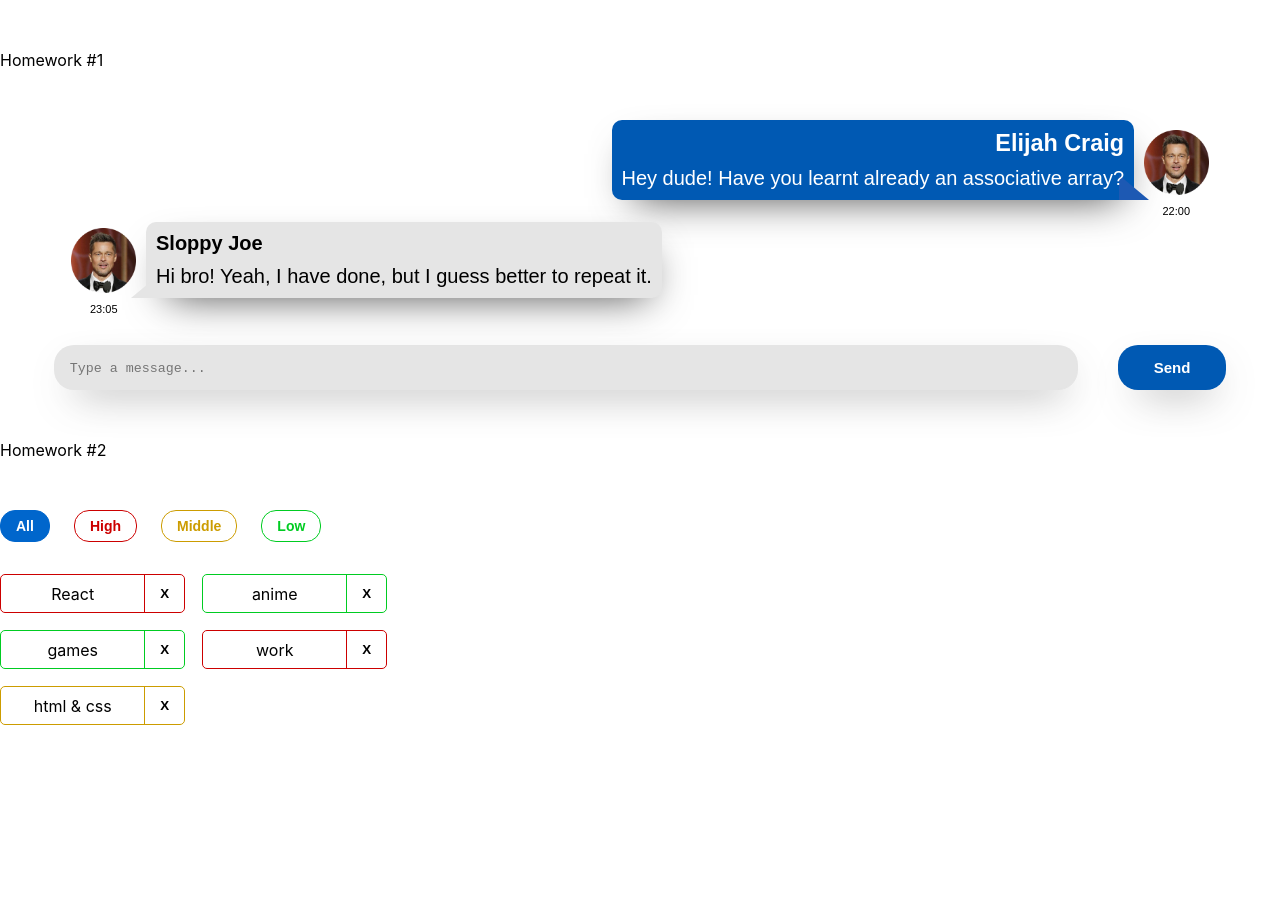
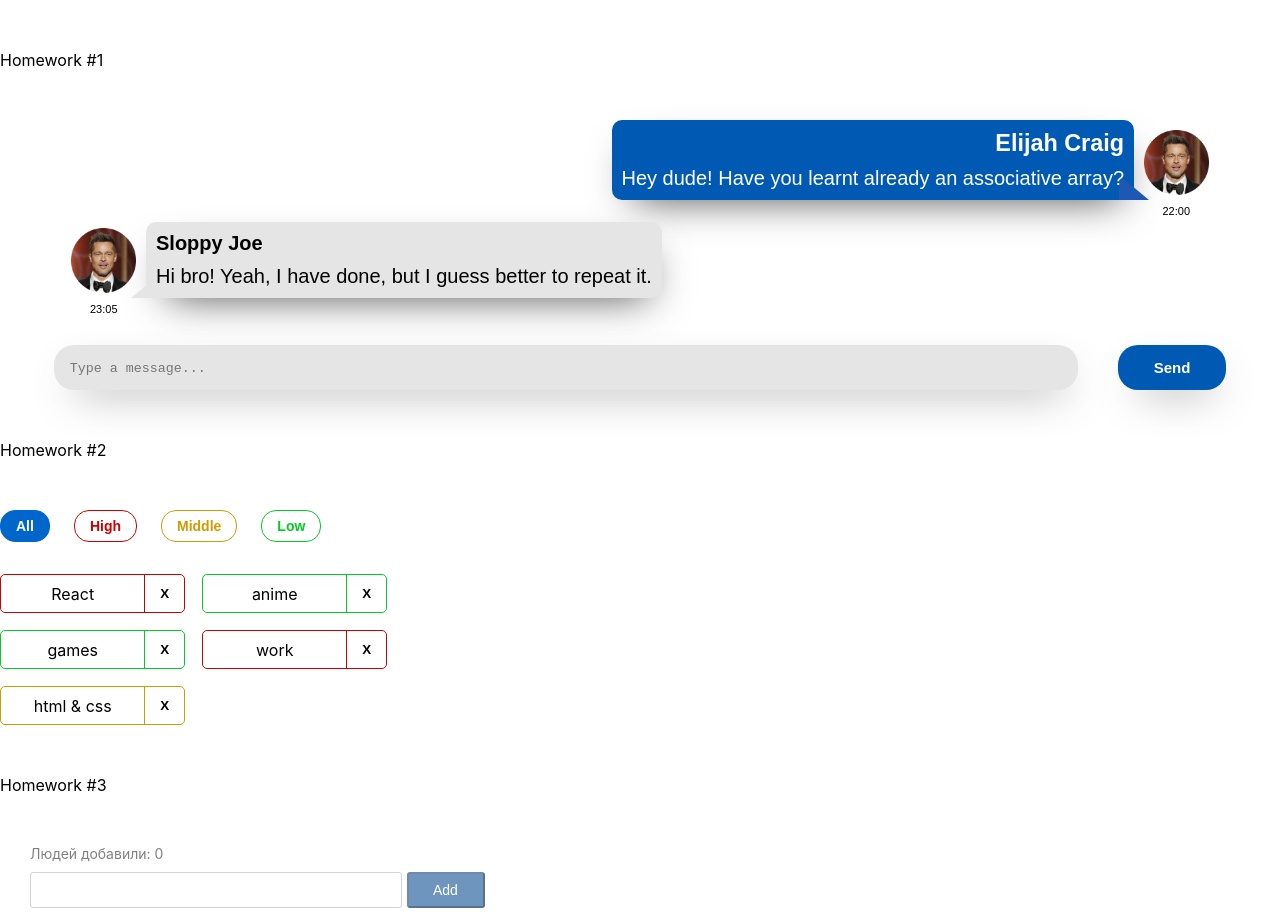
Before and after one commit to VladTomchuk/homeworks_since_sprint_2, a React (Create React App) app: page / in a window 1280 px wide. Before the commit the page ends 800 px from the top, so only its background shows below. Built offline with nearby package versions, Linux system fonts and the light colour scheme.

Commit message:
Finished HW3, but still doesn't pass test of pureOnBlur and lack to fix somme types from any

```diff
--- a/src/s1-main/App.tsx
+++ b/src/s1-main/App.tsx
@@ -2,6 +2,7 @@ import React from 'react'
 import s from './App.module.css'
 import HW1 from '../s2-homeworks/hw01/HW1'
 import HW2 from "../s2-homeworks/hw02/HW2";
+import HW3 from "../s2-homeworks/hw03/HW3";
 
 function App() {
     return (
@@ -9,7 +10,7 @@ function App() {
             <HW1/>
             {/*раскомментировать по ходу выполнения*/}
             <HW2/>
-            {/*<HW3/>*/}
+            <HW3/>
             {/*<HW4/>*/}
 
             {/*при выполнении дз 5 и более - закомментировать здесь дз 1-4, так как они есть внутри дз 5*/}
--- a/src/s2-homeworks/hw03/Greeting.module.css
+++ b/src/s2-homeworks/hw03/Greeting.module.css
@@ -1,22 +1,47 @@
 .greetingForm {
+    margin-left: 30px;
 }
 
 .inputAndButtonContainer {
+    display: flex;
 }
 
 .error {
+    color: red;
+    margin-top: 5px;
 }
 
 .input {
+    width: 372px;
+    height: 36px;
+    margin-right: 5px;
+    border: 1px solid lightgray;
+    border-radius: 3px;
 }
 
 .input:focus {
 }
 
 .errorInput {
+    border-color: red;
+    width: 372px;
+    height: 36px;
+    margin-right: 5px;
+    border-radius: 3px;
 }
 
 .button {
+    background-color: #0066cc;
+    color: #FFFFFF;
+    width: 78px;
+    height: 36px;
+    border-radius: 3px;
+    font-size: 14px;
+    font-weight: 400;
+    line-height: 20px;
+    letter-spacing: 0;
+    text-align: left;
+    padding: 5px 24px;
 }
 
 .button:focus {
@@ -26,10 +51,22 @@
 }
 
 .button:disabled {
+
+    background-color: #6e95bd;
+
+    cursor: not-allowed;
 }
 
 .text {
+    color: grey;
+    font-size: 14px;
+    font-weight: 400;
+    line-height: 17px;
+    letter-spacing: 0;
+    text-align: left;
+    margin-bottom: 10px;
 }
 
 .greeting {
+    margin-top: 10px;
 }
--- a/src/s2-homeworks/hw03/Greeting.tsx
+++ b/src/s2-homeworks/hw03/Greeting.tsx
@@ -2,14 +2,14 @@ import React, {ChangeEvent, KeyboardEvent} from 'react'
 import s from './Greeting.module.css'
 
 type GreetingPropsType = {
-    name: any // need to fix any
-    setNameCallback: any // need to fix any
-    addUser: any // need to fix any
-    onBlur: any // need to fix any
-    onEnter: any // need to fix any
-    error: any // need to fix any
-    totalUsers: any // need to fix any
-    lastUserName?: any // need to fix any
+    name: string // need to fix any
+    setNameCallback: (e: ChangeEvent<HTMLInputElement>) => void // need to fix any
+    addUser: () => void // need to fix any
+    onBlur: () => void// need to fix any
+    onEnter: (e: KeyboardEvent<HTMLInputElement>) => void // need to fix any
+    error: null | string // need to fix any
+    totalUsers: number // need to fix any
+    lastUserName?: string // need to fix any
 }
 
 // презентационная компонента (для верстальщика)
@@ -25,7 +25,7 @@ const Greeting: React.FC<GreetingPropsType> = (
         lastUserName,
     } // деструктуризация пропсов
 ) => {
-    const inputClass = s.errorInput // need to fix with (?:)
+    const inputClass = error !== null ? s.errorInput : s.input// need to fix with (?:)
 
     return (
         <div id={'hw3-form'} className={s.greetingForm}>
@@ -57,7 +57,7 @@ const Greeting: React.FC<GreetingPropsType> = (
                     className={s.button}
                     disabled={!name.trim()}
                 >
-                    add
+                    Add
                 </button>
             </div>
 
--- a/src/s2-homeworks/hw03/GreetingContainer.tsx
+++ b/src/s2-homeworks/hw03/GreetingContainer.tsx
@@ -1,20 +1,39 @@
-import React, { ChangeEvent, KeyboardEvent, useState } from 'react'
+import React, {ChangeEvent, KeyboardEvent, useState} from 'react'
 import Greeting from './Greeting'
-import { UserType } from './HW3'
+import {UserType} from './HW3'
 
 type GreetingContainerPropsType = {
-    users: any // need to fix any
-    addUserCallback: any // need to fix any
+    users: UserType[] // need to fix any
+    addUserCallback: (name: string) => void // need to fix any
 }
 
-export const pureAddUser = (name: any, setError: any, setName: any, addUserCallback: any) => {
+export const pureAddUser = (name: string, setError: any, setName: any, addUserCallback: any) => {
+    if (name.trim() !== '') {
+        addUserCallback(name.trim())
+        setName('')
+    } else {
+        setError('Ошибка! Введите имя!')
+    }
+
+    //setError(false)
     // если имя пустое - показать ошибку, иначе - добавить юзера и очистить инпут
 }
 
-export const pureOnBlur = (name: any, setError: any) => { // если имя пустое - показать ошибку
+export const pureOnBlur = (name: string, setError: any) => {
+    if (name.trim() === '') {
+        setError('Ошибка! Введите имя!')
+    } else {
+        setError(null)
+    }// если имя пустое - показать ошибку
 }
 
-export const pureOnEnter = (e: any, addUser: any) => { // если нажата кнопка Enter - добавить
+export const pureOnEnter = (e: KeyboardEvent<HTMLInputElement>, addUser: any) => { // если нажата кнопка Enter - добавить
+
+    if (e.key === 'Enter') {
+        addUser()
+        e.currentTarget.blur()
+    }
+
 }
 
 // более простой и понятный для новичков
@@ -22,17 +41,21 @@ export const pureOnEnter = (e: any, addUser: any) => { // если нажата
 
 // более современный и удобный для про :)
 const GreetingContainer: React.FC<GreetingContainerPropsType> = ({
-    users,
-    addUserCallback,
-}) => {
+                                                                     users,
+                                                                     addUserCallback,
+                                                                 }) => {
     // деструктуризация пропсов
-    const [name, setName] = useState<any>('') // need to fix any
-    const [error, setError] = useState<any>('') // need to fix any
+    const [name, setName] = useState<string>('') // need to fix any
+    const [error, setError] = useState<null | string>(null) // need to fix any
 
-    const setNameCallback = (e: any) => { // need to fix any
-        setName('some name') // need to fix
+    const setNameCallback = (e: ChangeEvent<HTMLInputElement>) => {
 
-        error && setError('')
+            setName(e.currentTarget.value)
+            setError(null)
+        // need to fix any
+         // need to fix
+
+        //error && setError('')
     }
     const addUser = () => {
         pureAddUser(name, setError, setName, addUserCallback)
@@ -42,12 +65,15 @@ const GreetingContainer: React.FC<GreetingContainerPropsType> = ({
         pureOnBlur(name, setError)
     }
 
-    const onEnter = (e: any) => {
+    const onEnter = (e: KeyboardEvent<HTMLInputElement>) => {
+
         pureOnEnter(e, addUser)
+        //
+
     }
+    const totalUsers = users.length // need to fix
+    const lastUserName = users.length > 0 ? users[users.length - 1].name : undefined;
 
-    const totalUsers = 0 // need to fix
-    const lastUserName = 'some name' // need to fix
 
     return (
         <Greeting
--- a/src/s2-homeworks/hw03/HW3.tsx
+++ b/src/s2-homeworks/hw03/HW3.tsx
@@ -1,5 +1,5 @@
-import React, { useState } from 'react'
-import { v1 } from 'uuid'
+import React, {useState} from 'react'
+import {v1} from 'uuid'
 import s2 from '../../s1-main/App.module.css'
 import GreetingContainer from './GreetingContainer'
 
@@ -19,20 +19,22 @@ import GreetingContainer from './GreetingContainer'
 
 // types
 export type UserType = {
-    _id: any // need to fix any
-    name: any // need to fix any
+    _id: string // need to fix any
+    name: string // need to fix any
 }
 
-export const pureAddUserCallback = (name: any, setUsers: any, users: any) => { // need to fix any
-    const user = { // need to fix
+export const pureAddUserCallback = (name: string, setUsers: any, users: UserType[]) => { // need to fix any
+    const user = {
+        _id: v1(),
+        name: name// need to fix
     }
     setUsers([...users, user])
 }
 
 const HW3 = () => {
-    const [users, setUsers] = useState<any>([]) // need to fix any
+    const [users, setUsers] = useState<UserType[]>([]) // need to fix any
 
-    const addUserCallback = (name: any) => { // need to fix any
+    const addUserCallback = (name: string) => { // need to fix any
         pureAddUserCallback(name, setUsers, users)
     }
 
```
